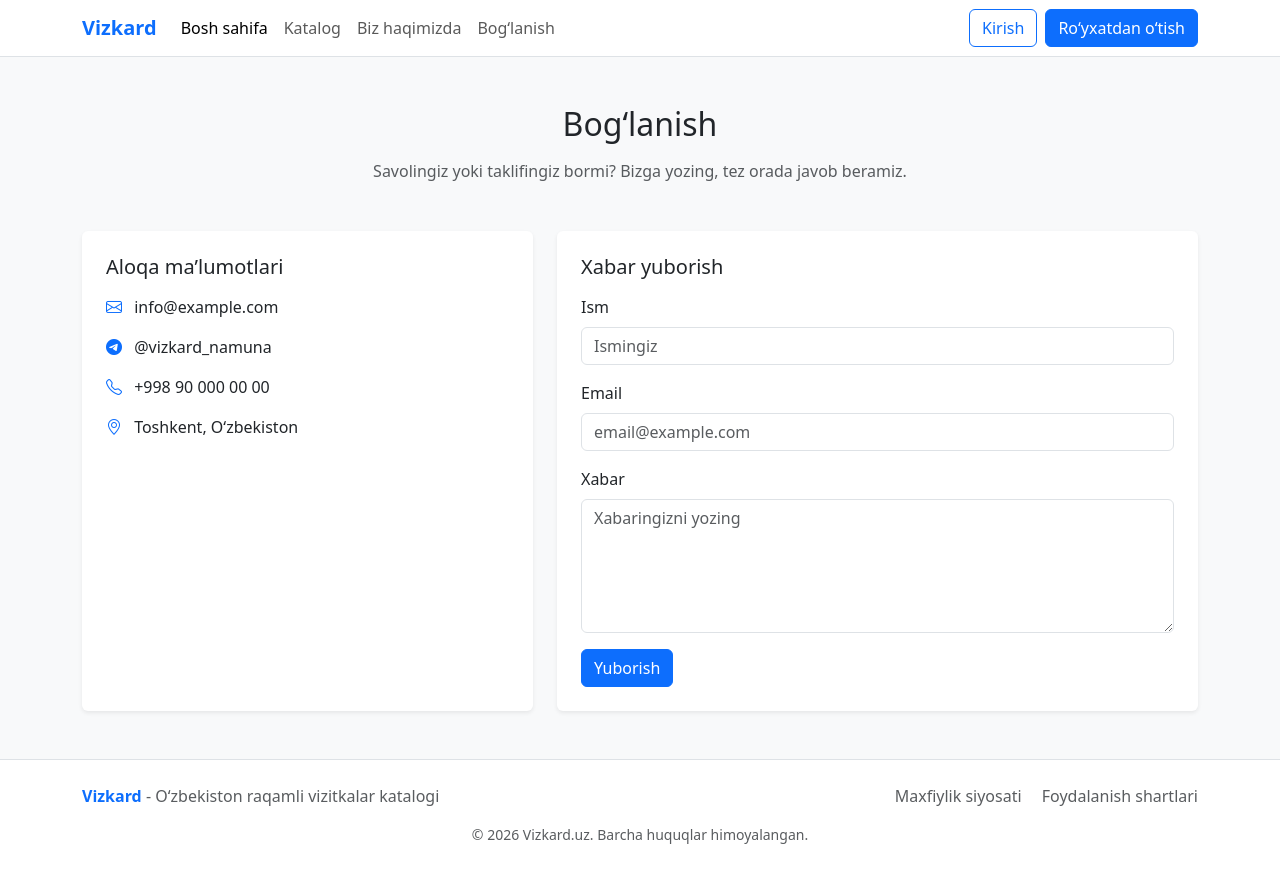
After one commit to mJamshid1990/vizkard, a Django app: page /boglanish/ in a window 1280 px wide. The commit adds this page. Run offline with Django 5.2, Linux system fonts and the light colour scheme.

Commit message:
Add about and contact pages and wire navbar links

```diff
--- a/apps/pages/urls.py
+++ b/apps/pages/urls.py
@@ -10,4 +10,6 @@ urlpatterns = [
     path("vizkard/<slug:slug>/", views.card_detail, name="card_detail"),
     path("kirish/", views.login_page, name="login"),
     path("royxatdan-otish/", views.register_page, name="register"),
+    path("biz-haqimizda/", views.about_page, name="about"),
+    path("boglanish/", views.contact_page, name="contact"),
 ]
--- a/apps/pages/views.py
+++ b/apps/pages/views.py
@@ -143,3 +143,9 @@ def login_page(request):
 
 def register_page(request):
     return render(request, "pages/register.html")
+
+def about_page(request):
+    return render(request, "pages/about.html")
+
+def contact_page(request):
+    return render(request, "pages/contact.html")
--- a/templates/includes/navbar.html
+++ b/templates/includes/navbar.html
@@ -8,8 +8,8 @@
             <ul class="navbar-nav me-auto mb-2 mb-lg-0">
                 <li class="nav-item"><a class="nav-link active" href="{% url 'pages:home' %}">Bosh sahifa</a></li>
                 <li class="nav-item"><a class="nav-link" href="{% url 'pages:catalog' %}">Katalog</a></li>
-                <li class="nav-item"><a class="nav-link" href="#">Biz haqimizda</a></li>
-                <li class="nav-item"><a class="nav-link" href="#">Bog‘lanish</a></li>
+                <li class="nav-item"><a class="nav-link" href="{% url 'pages:about' %}">Biz haqimizda</a></li>
+                <li class="nav-item"><a class="nav-link" href="{% url 'pages:contact' %}">Bog‘lanish</a></li>
             </ul>
             <div class="d-flex gap-2">
                 <a href="{% url 'pages:login' %}" class="btn btn-outline-primary">Kirish</a>
--- /dev/null
+++ b/templates/pages/contact.html
@@ -0,0 +1,65 @@
+{% extends "base.html" %}
+
+{% block title %}Bog‘lanish - Vizkard.uz{% endblock %}
+
+{% block content %}
+<div class="container py-5">
+    <div class="text-center mb-5">
+        <h1 class="h2 mb-3">Bog‘lanish</h1>
+        <p class="text-muted mx-auto" style="max-width: 640px;">
+            Savolingiz yoki taklifingiz bormi? Bizga yozing, tez orada javob beramiz.
+        </p>
+    </div>
+
+    <div class="row g-4">
+        <div class="col-lg-5">
+            <div class="card h-100 border-0 shadow-sm">
+                <div class="card-body p-4">
+                    <h2 class="h5 mb-3">Aloqa ma’lumotlari</h2>
+                    <ul class="list-unstyled mb-0">
+                        <li class="mb-3">
+                            <i class="bi bi-envelope text-primary me-2"></i>
+                            info@example.com
+                        </li>
+                        <li class="mb-3">
+                            <i class="bi bi-telegram text-primary me-2"></i>
+                            @vizkard_namuna
+                        </li>
+                        <li class="mb-3">
+                            <i class="bi bi-telephone text-primary me-2"></i>
+                            +998 90 000 00 00
+                        </li>
+                        <li class="mb-0">
+                            <i class="bi bi-geo-alt text-primary me-2"></i>
+                            Toshkent, O‘zbekiston
+                        </li>
+                    </ul>
+                </div>
+            </div>
+        </div>
+
+        <div class="col-lg-7">
+            <div class="card border-0 shadow-sm">
+                <div class="card-body p-4">
+                    <h2 class="h5 mb-3">Xabar yuborish</h2>
+                    <form>
+                        <div class="mb-3">
+                            <label for="contact_name" class="form-label">Ism</label>
+                            <input type="text" class="form-control" id="contact_name" placeholder="Ismingiz">
+                        </div>
+                        <div class="mb-3">
+                            <label for="contact_email" class="form-label">Email</label>
+                            <input type="email" class="form-control" id="contact_email" placeholder="email@example.com">
+                        </div>
+                        <div class="mb-3">
+                            <label for="contact_message" class="form-label">Xabar</label>
+                            <textarea class="form-control" id="contact_message" rows="5" placeholder="Xabaringizni yozing"></textarea>
+                        </div>
+                        <button type="button" class="btn btn-primary">Yuborish</button>
+                    </form>
+                </div>
+            </div>
+        </div>
+    </div>
+</div>
+{% endblock %}
```
Also changed, not shown: templates/pages/about.html (added, +45 -0 lines).
